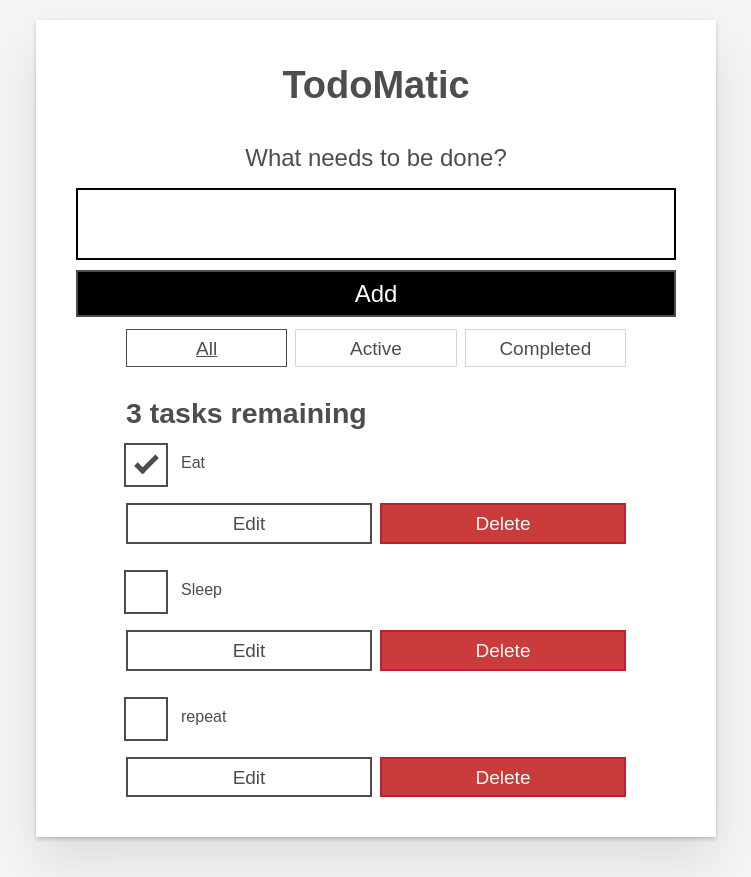
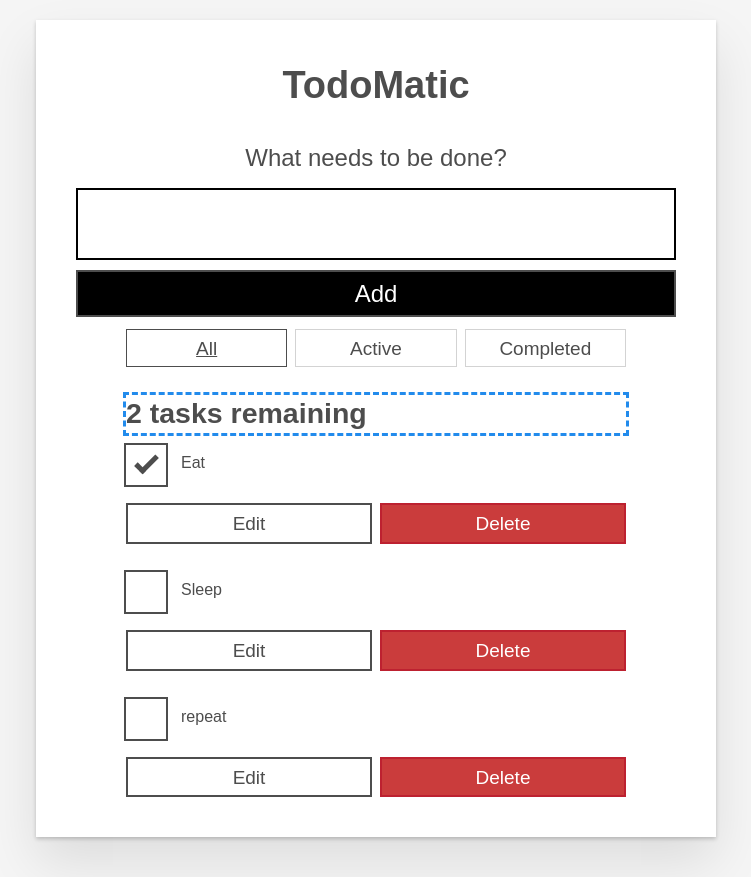
Before and after one commit to alec202/reactToDoApp, a React (Vite) app: page / in a window 1280 px wide. Shown: the whole page, without its empty margins (264-1015 px from the left). Built offline with nearby package versions, Linux system fonts and the light colour scheme.

Commit message:
finished to do app
on the react resources portion

```diff
--- a/src/App.jsx
+++ b/src/App.jsx
@@ -1,8 +1,10 @@
 import Todo from "./components/Todo";
 import Form from "./components/Form";
 import FilterButton from "./components/FilterButton";
-import { useState, useEffect } from "react";
+import { useState, useEffect, useRef } from "react";
 import { nanoid } from "nanoid";
+import usePrevious from "./usePrev/usePrevious";
+
 
 const FILTER_MAP = {
     All: () => true,
@@ -12,6 +14,7 @@ const FILTER_MAP = {
 const FILTER_NAMES = Object.keys(FILTER_MAP);
 
 function App(props) {
+    const hasMounted = useRef(false);
 
     function editTask(id, newName) {
         const editedTasksList = tasks.map((task) => {
@@ -52,6 +55,8 @@ function App(props) {
 
     const [tasks, setTasks] = useState(props.tasks);
     const [filter, setFilter] = useState("All");
+    const listHeadingRef = useRef(null);
+
 
     const filterList = FILTER_NAMES.map((name) => (
         <FilterButton
@@ -60,6 +65,7 @@ function App(props) {
             isPressed={name === filter}
             setFilter={setFilter} />
     ));
+
     const taskList = tasks
         ?.filter(FILTER_MAP[filter])
         .map((task) => (
@@ -73,9 +79,29 @@ function App(props) {
         ));
 
 
-    const tasksNoun = taskList.length === 1 ? "task" : "tasks";
-    const headingText = `${taskList.length} ${tasksNoun} remaining`;
 
+    const incompleteTasks = tasks.filter((task) => !task.completed)
+    const tasksNoun = incompleteTasks.length === 1 ? "task" : "tasks";
+
+    const headingText = `${incompleteTasks.length} ${tasksNoun} remaining`;
+
+
+    const prevTotalTaskLength = usePrevious(tasks.length);
+    const prevFilteredTaskLength = usePrevious(taskList.length);
+    useEffect(() => {
+        console.log(`hasMounted value is: ${hasMounted.current}`);
+        if (!hasMounted.current) {
+            hasMounted.current = true;
+            return;
+        }
+        // was a task deleted?
+        if (tasks.length < prevTotalTaskLength) {
+            listHeadingRef.current.focus();
+        } else if (taskList.length !== prevFilteredTaskLength) {
+            listHeadingRef.current.focus();
+        }
+
+    }, [tasks.length, prevTotalTaskLength, taskList.length, prevFilteredTaskLength]);
 
     return (
         <div className="todoapp stack-large">
@@ -84,7 +110,12 @@ function App(props) {
             <div className="filters btn-group stack-exception">
                 {filterList}
             </div>
-            <h2 id="list-heading">{headingText}</h2>
+            <h2
+                id="list-heading"
+                tabIndex="-1"
+                ref={listHeadingRef}>
+                {headingText}
+            </h2>
             <ul
                 role="list"
                 className="todo-list stack-large stack-exception"
--- a/src/components/Todo.jsx
+++ b/src/components/Todo.jsx
@@ -1,4 +1,5 @@
 import { useRef, useState, useEffect } from "react";
+import usePrevious from "../usePrev/usePrevious";
 
 function Todo(props) {
     const [isEditing, setEditing] = useState(false);
@@ -8,14 +9,9 @@ function Todo(props) {
     const wasEditing = usePrevious(isEditing);
 
 
-    function usePrevious(value) {
-        const ref = useRef();
-        useEffect(() => {
-            ref.current = value;
-        });
-        return ref.current;
-    }
-
+    // function handleCheck(event) {
+    //     console.log(`an event is being passed: `)
+    // }
     function handleChange(e) {
         setNewName(e.target.value);
     }
@@ -63,7 +59,7 @@ function Todo(props) {
                     id={props.id}
                     type="checkbox"
                     defaultChecked={props.completed}
-                    onChange={() => props.toggleTaskCompleted(props.id)}
+                    onChange={() => props.onCheck(props.id)}
                 />
                 <label className="todo-label" htmlFor={props.id}>
                     {props.name}
@@ -80,7 +76,7 @@ function Todo(props) {
                 <button
                     type="button"
                     className="btn btn__danger"
-                    onClick={() => props.deleteTask(props.id)}>
+                    onClick={() => props.onDelete(props.id)}>
                     Delete <span className="visually-hidden">{props.name}</span>
                 </button>
             </div>
--- /dev/null
+++ b/src/usePrev/usePrevious.jsx
@@ -0,0 +1,12 @@
+import { useRef, useEffect } from 'react';
+
+function usePrevious(value) {
+    const ref = useRef();
+    useEffect(() => {
+        ref.current = value;
+    });
+
+    // eslint-disable-next-line
+    return ref.current;
+}
+export default usePrevious
```
Also changed, not shown: 1 other file (tests, documents, lock files or other folders). Lines whose indentation alone changed are shown as unchanged.
